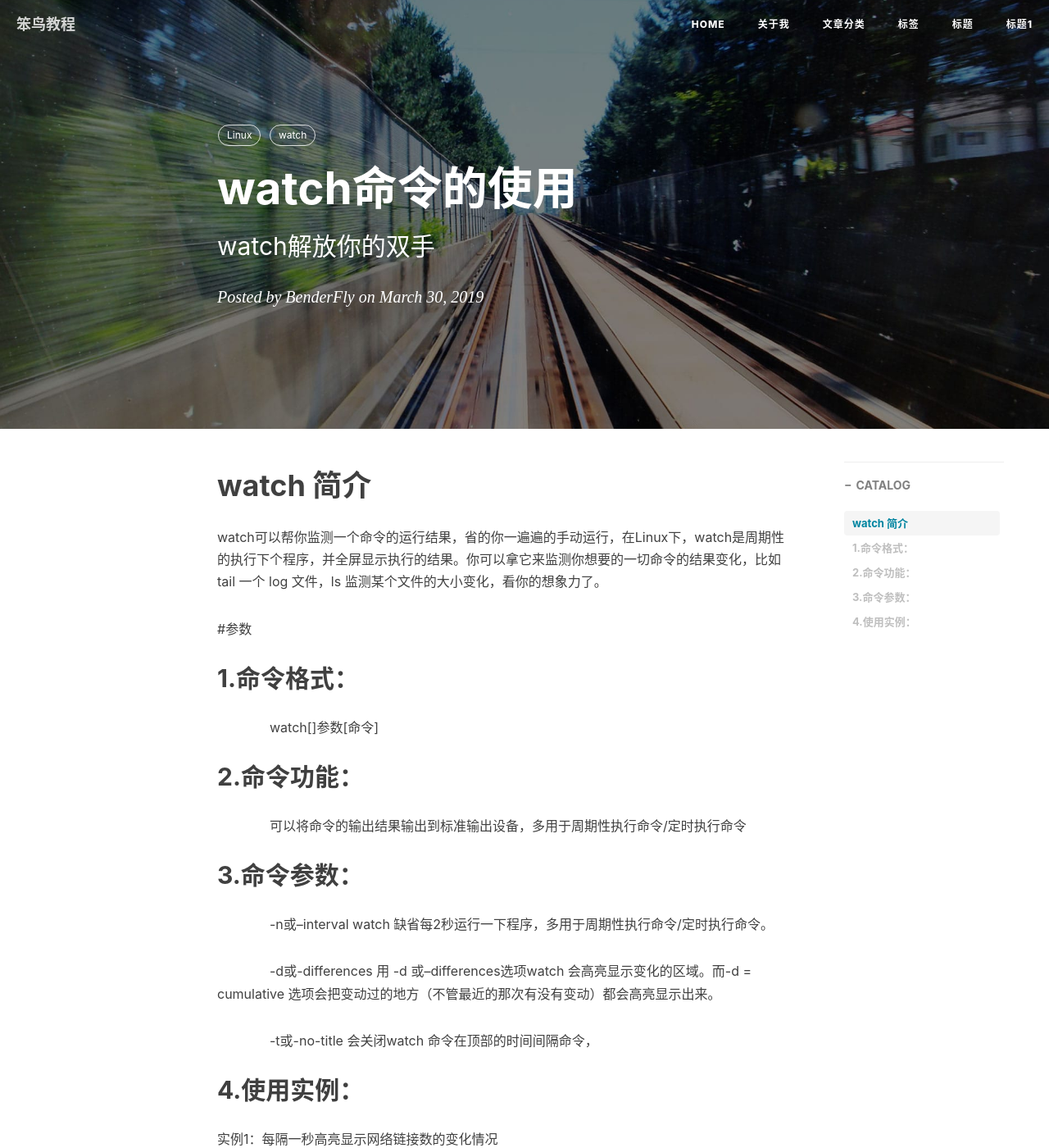
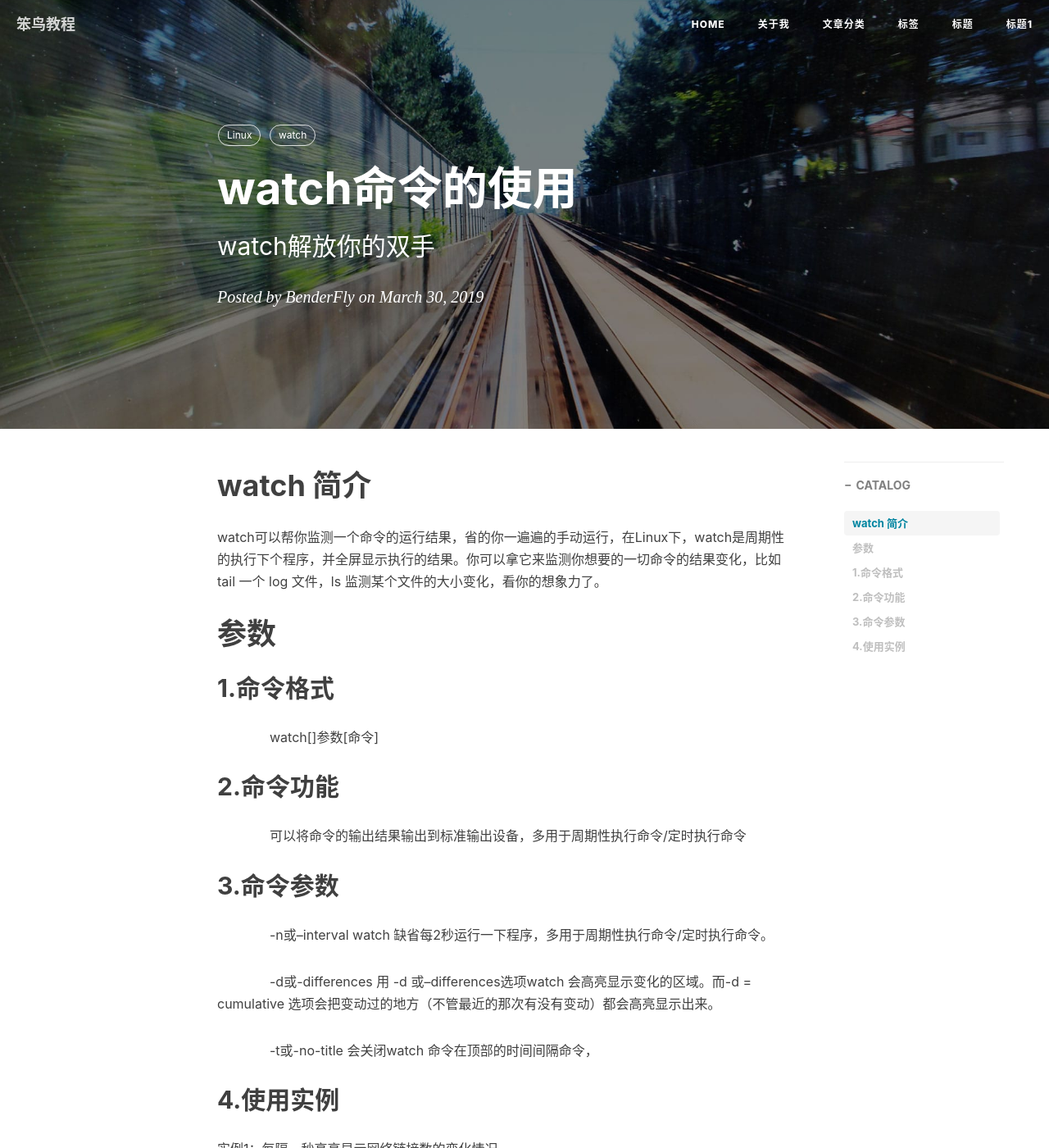
Before and after one commit to handerfly/handerfly.github.io, a Jekyll site: the page built from _posts/2019-03-31-watch命令的使用.md, in a window 1280 px wide and 1400 px high. Shown: the whole window at 82% size. Built offline with Jekyll 4.4.1, drawn with Linux system fonts in a browser that asks for light colours; nearby versions of some CDN libraries; comment, search, counter and statistics services are not loaded.

Commit message:
Update 2019-03-31-watch命令的使用.md

````diff
--- a/_posts/2019-03-31-watch命令的使用.md
+++ b/_posts/2019-03-31-watch命令的使用.md
@@ -14,16 +14,16 @@ tags:
 # watch 简介
 watch可以帮你监测一个命令的运行结果，省的你一遍遍的手动运行，在Linux下，watch是周期性的执行下个程序，并全屏显示执行的结果。你可以拿它来监测你想要的一切命令的结果变化，比如 tail 一个 log 文件，ls 监测某个文件的大小变化，看你的想象力了。
 
-#参数
-## 1.命令格式：
+# 参数
+## 1.命令格式
 
 　　　　watch[]参数[命令]
 
-## 2.命令功能：
+## 2.命令功能
 
 　　　　可以将命令的输出结果输出到标准输出设备，多用于周期性执行命令/定时执行命令
 
-## 3.命令参数：
+## 3.命令参数
 
 　　　　-n或--interval watch 缺省每2秒运行一下程序，多用于周期性执行命令/定时执行命令。
 
@@ -31,7 +31,7 @@ watch可以帮你监测一个命令的运行结果，省的你一遍遍的手动
 
 　　　　-t或-no-title 会关闭watch 命令在顶部的时间间隔命令，
 
-## 4.使用实例：
+## 4.使用实例
 
 实例1：每隔一秒高亮显示网络链接数的变化情况
 ```shell
````
